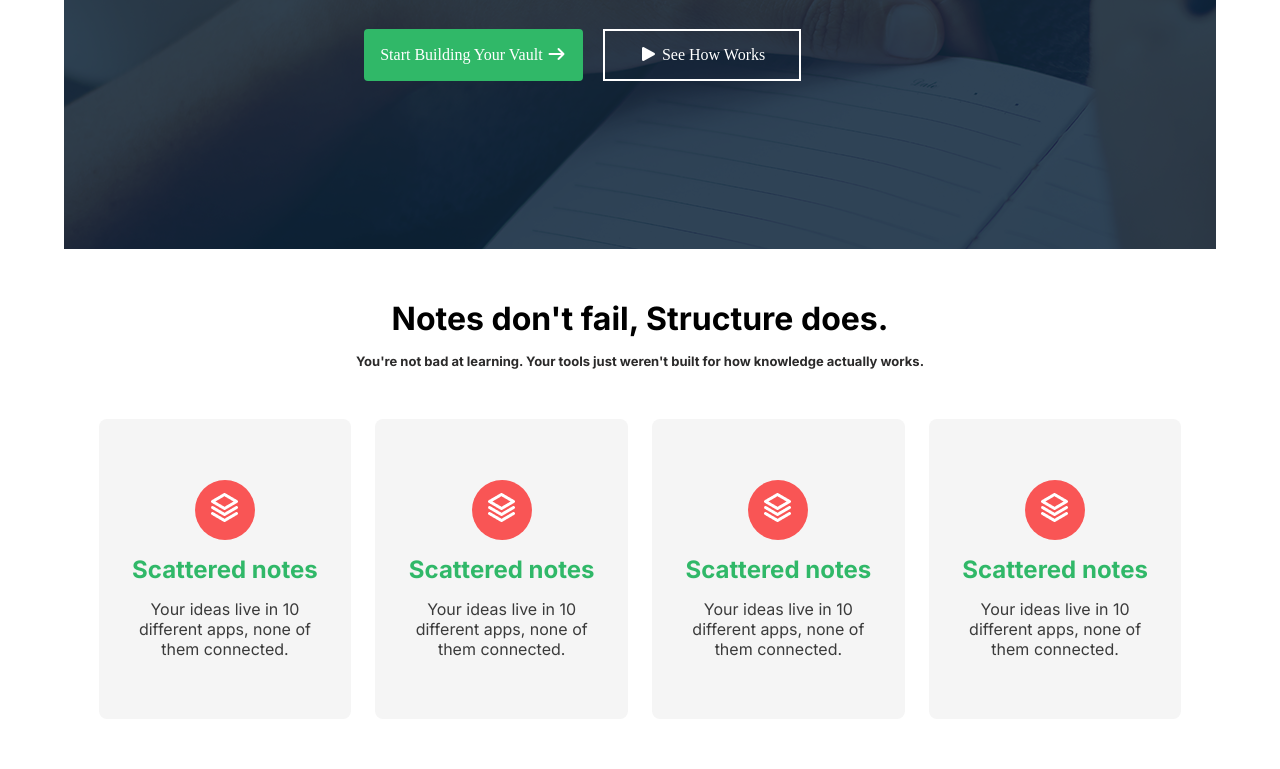
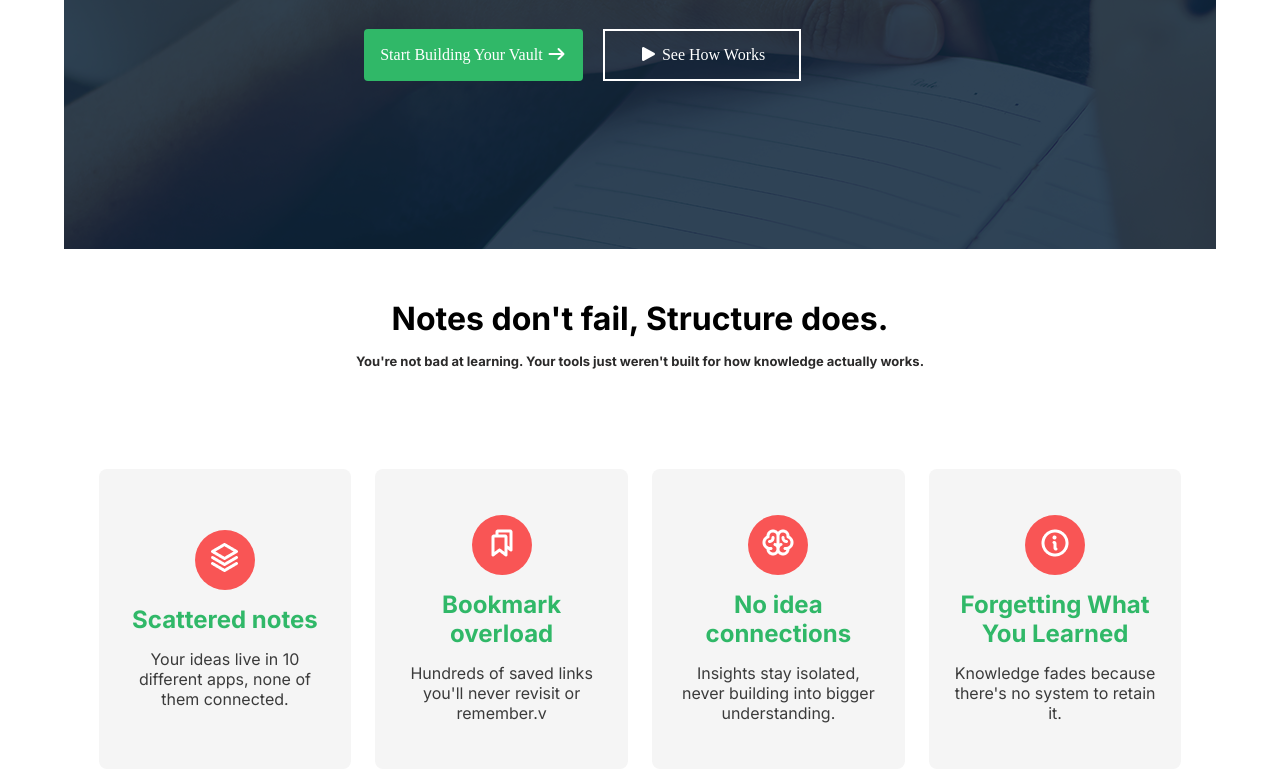
Before and after one commit to WebdeveloperNahid/Assaignment_01, a plain HTML site: page index.html in a window 1280 px wide. Shown: the part 537-1306 px from the top of the page. Before the commit the page ends 1256 px from the top, so only its background shows below. Drawn offline with Linux system fonts and the light colour scheme.

Commit message:
added note img icon and color,shadow

```diff
--- a/index.html
+++ b/index.html
@@ -55,7 +55,7 @@
                 </div>
 
                 <div class="btn2">
-                    <p><span><i class="fa-solid fa-play"></i></span> See How Works</p>
+                    <p><span><i class="fa-solid fa-play"></i>  </span>  See How Works</p>
                 </div>
             </div>
 
@@ -83,26 +83,27 @@
             <div class="note-1">
 
                 <div class="note-1-img">
-                    <img src="./assets/Vector.png" alt="">
+                    <img src="./assets/Bookmarks.png" alt="">
                 </div>
-                <h2>Scattered notes</h2>
-                <p>Your ideas live in 10 different apps, none of them connected.</p>
+                <h2>Bookmark overload</h2>
+                <p>Hundreds of saved links you'll never revisit or remember.v</p>
             </div>
             <div class="note-1">
 
                 <div class="note-1-img">
-                    <img src="./assets/Vector.png" alt="">
+                    <img src="./assets/Brain.png " alt="">
                 </div>
-                <h2>Scattered notes</h2>
-                <p>Your ideas live in 10 different apps, none of them connected.</p>
+                <h2>No idea connections</h2>
+                <p>Insights stay isolated, never building into bigger understanding. </p>
             </div>
             <div class="note-1">
 
                 <div class="note-1-img">
-                    <img src="./assets/Vector.png" alt="">
+                    <img src="./assets/Info.png  " alt="">
                 </div>
-                <h2>Scattered notes</h2>
-                <p>Your ideas live in 10 different apps, none of them connected.</p>
+                <h2>Forgetting What You Learned</h2>
+                <p>Knowledge fades because there's no system to retain it.</p>
+
             </div>
 
 
--- a/style.css
+++ b/style.css
@@ -167,6 +167,7 @@
     gap: 24px;
     margin: 0 auto;
     justify-content: space-between;
+    padding-top: 50px;
 
 }
 
@@ -179,6 +180,7 @@
     border-radius: 8px;
     box-shadow:#30B868;
     background-color:whitesmoke;
+
 
 }
 
```
